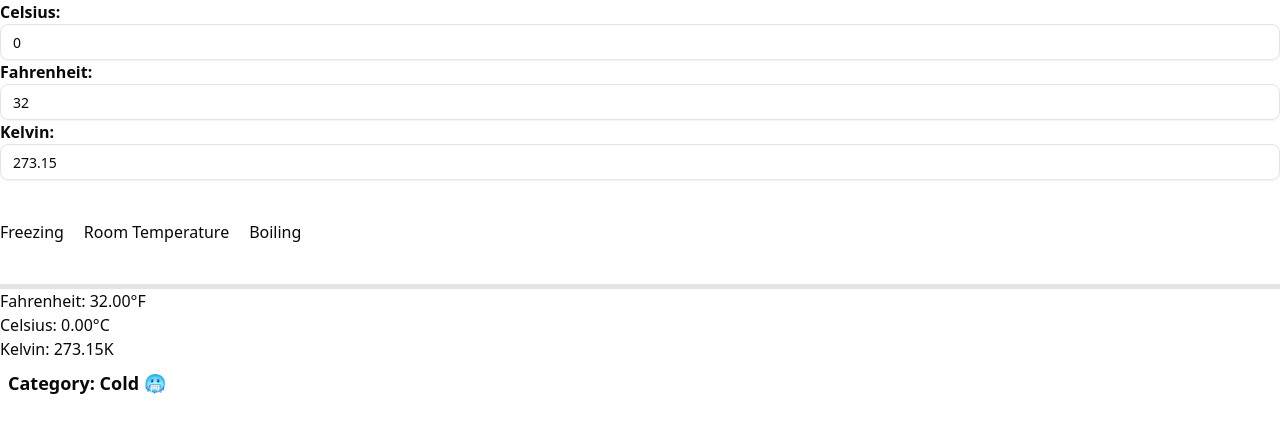
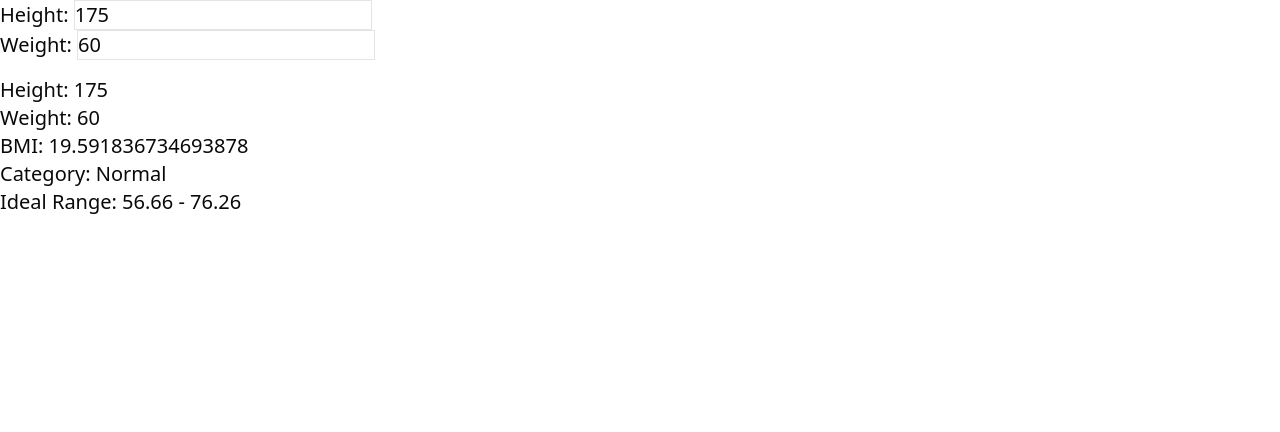
Before and after one commit to yashsarvaiya1/learn-nextjs, a Next.js app: page /usestate/numbers in a window 1280 px wide. Shown: the top 432 px of the page. Built offline with nearby package versions, Linux system fonts and the light colour scheme.

Commit message:
[IMP] numbers: BMI calculation with useState

```diff
--- a/app/usestate/numbers/page.tsx
+++ b/app/usestate/numbers/page.tsx
@@ -2,10 +2,11 @@ import AgeComponent from '@/components/usestate/numbers/AgeComponent';
 import CounterComponent from '../../../components/usestate/numbers/counterComponent';
 import PriceComponent from '@/components/usestate/numbers/PriceComponent';
 import TempratureComponent from '@/components/usestate/numbers/TempratureComponent';
+import BmiComponent from '@/components/usestate/numbers/BmiComponent';
 export default function NumberPage(){
     return (
         <>
-            <TempratureComponent/>
+            <BmiComponent/>
         </>
     )
 }
--- /dev/null
+++ b/components/usestate/numbers/BmiComponent.tsx
@@ -0,0 +1,38 @@
+'use client'
+
+import { useState } from "react"
+
+export default function BmiComponent(){
+    const [height,setHeight] = useState(175)
+    const [weight,setWeight] = useState(60)
+
+    const bmi = weight /( (height / 100) ** 2)
+
+    const minIdealWeight = 18.5 * ((height / 100) ** 2)
+    const maxIdealWeight = 24.9 * ((height / 100) ** 2)
+
+    let category = ''
+    if(bmi<=18.5) category="underweight"
+    else if(bmi < 24.9) category="Normal"
+    else if(bmi < 29.9) category="Overweight"
+    else category="obese"
+
+    return (
+        <div className="text-xl space-y-4">
+            <div>
+                <label>Height: </label>
+                <input className="border" type="number" value={height} onChange={(e)=> {setHeight(Number(e.target.value))}} />
+                <br />
+                <label>Weight: </label>
+                <input className="border" type="number" value={weight} onChange={(e)=>{setWeight(Number(e.target.value))}}/>
+            </div>
+            <div>
+                <p>Height: {height}</p>
+                <p>Weight: {weight}</p>
+                <p>BMI: {bmi}</p>
+                <p>Category: {category}</p>
+                <p>Ideal Range: {minIdealWeight.toFixed(2)} - {maxIdealWeight.toFixed(2)}</p>
+            </div>
+        </div>
+    )
+ }
```
